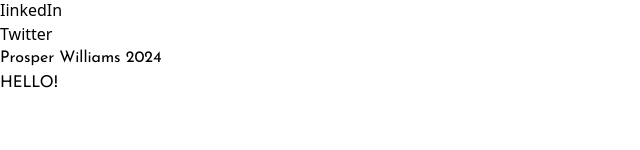
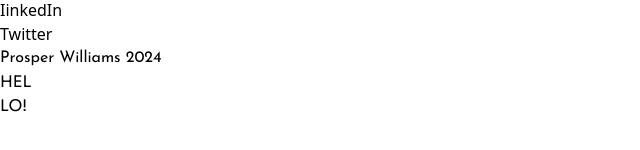
Before and after one commit to Prosper1218/prosper-williams, a React (Vite) app: page /About in a window 1280 px wide. Shown: the part 292-442 px from the top of the page, without its empty margins (0-640 px from the left). Built offline with nearby package versions, Linux system fonts and the light colour scheme; a web font is replaced by a local one.

Commit message:
building my about page

```diff
--- a/src/App.css
+++ b/src/App.css
@@ -3,7 +3,7 @@
 /* @import url("https://fonts.googleapis.com/css2?family=Josefin+Sans:wght@600&family=Nunito+Sans:opsz@6..12&display=swap"); */
 @import url("https://fonts.googleapis.com/css2?family=Josefin+Sans:wght@600&family=Montserrat:wght@300&family=Nunito+Sans:opsz@6..12&display=swap");
 /* @import url("https://fonts.googleapis.com/css2?family=Josefin+Sans:wght@200&family=Lilita+One&family=Montserrat:wght@300&family=Nunito+Sans:opsz@6..12&display=swap"); */
-@import url('https://fonts.googleapis.com/css2?family=Acme&family=Josefin+,Sans:wght@600&family=Lilita+One&family=Montserrat:wght@300&family=Nunito+Sans:opsz@6..12&display=swap');
+@import url("https://fonts.googleapis.com/css2?family=Acme&family=Josefin+,Sans:wght@600&family=Lilita+One&family=Montserrat:wght@300&family=Nunito+Sans:opsz@6..12&display=swap");
 @import url("https://fonts.googleapis.com/css2?family=Acme&family=Cinzel:wght@500&family=Josefin+Sans:wght@600&family=Lilita+One&family=Montserrat:wght@300&family=Nunito+Sans:opsz@6..12&display=swap");
 
 @tailwind base;
@@ -66,8 +66,6 @@ body {
 .nav-active {
    background-color: brown;
 }
-
-
 
 .rubik {
    font-family: "Nunito Sans", sans-serif;
@@ -178,8 +176,12 @@ body {
    }
 }
 
+.lilita {
+   font-family: "Acme", sans-serif;
+}
 
+.hel {
+   /* filter: drop-shadow(2px 2px 4em #61dafbaa); */
+   text-shadow: horizontal-offset vertical-offset blur-radius color;
 
-.lilita{
-   font-family: 'Acme', sans-serif;
 }
--- a/src/assets/Pages/ABOUT/About.jsx
+++ b/src/assets/Pages/ABOUT/About.jsx
@@ -1,18 +1,26 @@
 import React from "react";
 import {motion} from "framer-motion";
+import "../../../App.css";
 const About = () => {
    return (
       <div>
          <div className="bg-[#AA0000] min-h-[100vh] h-[100vh] flex justify-center flex-col ">
-            <motion.p
+            <motion.section
                initial={{opacity: 0}}
-               animate={{opacity: 1}}
+               whileInView={{opacity: 1}}
                transition={{duration: 1.5, delay: 0.5}}
-               className="sora text-3xl sm:text-6xl font-extrabold text-[#cccccc] text-center"
+               viewport={{}}
+               className="sora text-[400%] sm:text-[800%] font-extrabold text-[#cccccc] text-center hel h-auto flex justify-center flex-row gap-0 items-center"
             >
-               HELLO!
-            </motion.p>
+               <motion.div initial={{x: -100, opacity: 0}} whileInView={{opacity: 1, x: 0}} transition={{duration: 1.5, delay: 0.5}} className="">
+                  HEL
+               </motion.div>
+               <motion.div initial={{x: 100, opacity: 0}} whileInView={{x: 0, opacity: 1}} transition={{duration: 1.5, delay: 0.5}} className="">
+                  LO!
+               </motion.div>
+            </motion.section>
          </div>
+         <div className="min-h-[100vh] h-[100vh] bg-[#0B1215]"></div>
       </div>
    );
 };
```
